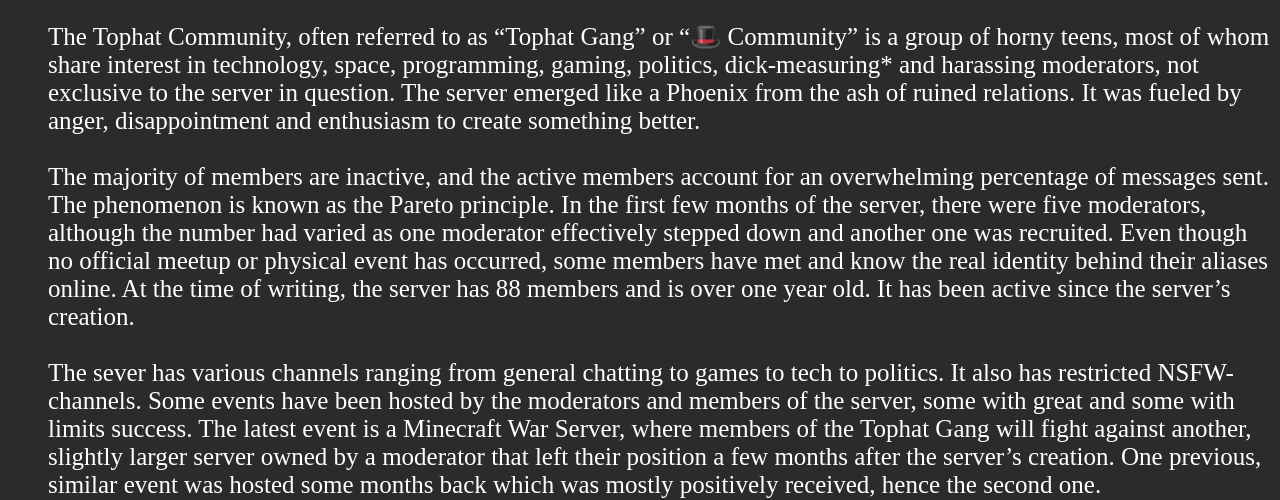
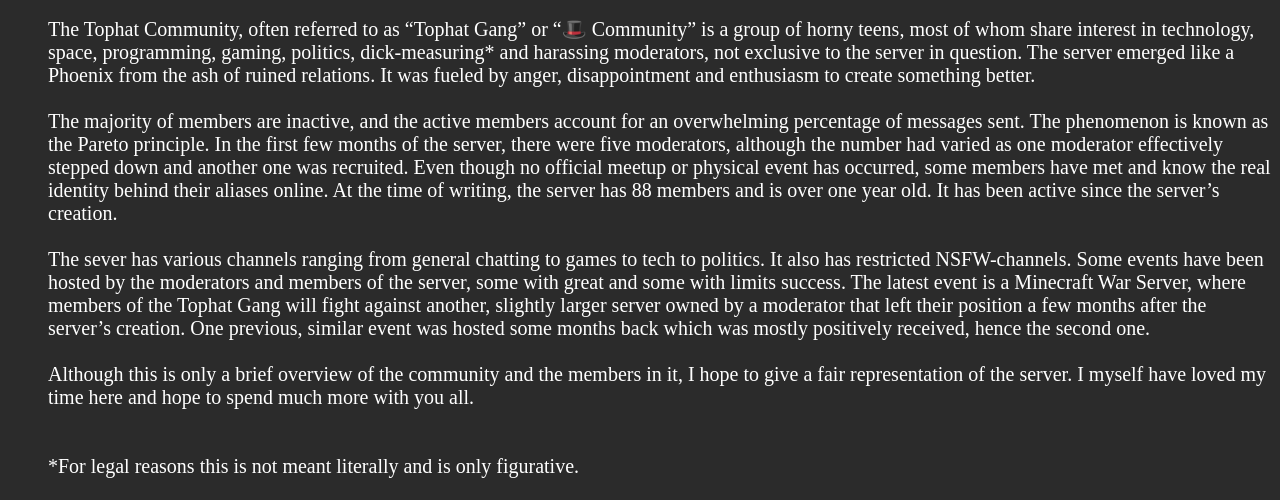
Before and after one commit to DevFlock/tophat-community, a plain HTML site: page index.html in a window 1280 px wide. Shown: the part 469-969 px from the top of the page. Drawn offline with Linux system fonts and the light colour scheme.

Commit message:
Made the who are we section text smaller.

```diff
--- a/css/styles unminified.css
+++ b/css/styles unminified.css
@@ -96,5 +96,5 @@
 }
 
 p {
-    font-size: 25px;
+    font-size: 20px;
 }
--- a/css/styles.css
+++ b/css/styles.css
@@ -1 +1 @@
-body{background-color:#2b2b2b;font-family:Bahnschrift;min-width:700px;color:#fff}.navbar{list-style-type:none;text-align:left;padding:0;margin:20px;font-weight:700}.navbar li{display:inline-block;font-size:38px;padding:0 20px 0 20px;vertical-align:middle}.inner-nav{display:inline-block;background-color:#232323;position:relative;top:9px;left:-10px;height:40px;border-radius:0 20px 20px 0}.logo{display:inline-block;background-color:#232323;border-radius:100px;width:75px;height:75px;padding:0;justify-content:center}.logo img{display:inline-block;width:50px;padding:0;position:relative;top:10px;left:-7px}.selected{color:#fff}.unselected{color:rgba(255,255,255,.75)}.unselected:hover{color:#fff}.navtext{text-decoration:none}.bold{font-weight:700}.main{margin-left:40px}.subtitle{font-size:2vmax;margin:0;padding:0;color:rgb(255,255,255,.75)}.title{font-size:5vmax;margin:0}.subheading{font-size:3vmax;margin:0}hr{margin:100px 0 100px -30px;opacity:.2}p{font-size:25px}
+body{background-color:#2b2b2b;font-family:Bahnschrift;min-width:700px;color:#fff}.navbar{list-style-type:none;text-align:left;padding:0;margin:20px;font-weight:700}.navbar li{display:inline-block;font-size:38px;padding:0 20px 0 20px;vertical-align:middle}.inner-nav{display:inline-block;background-color:#232323;position:relative;top:9px;left:-10px;height:40px;border-radius:0 20px 20px 0}.logo{display:inline-block;background-color:#232323;border-radius:100px;width:75px;height:75px;padding:0;justify-content:center}.logo img{display:inline-block;width:50px;padding:0;position:relative;top:10px;left:-7px}.selected{color:#fff}.unselected{color:rgba(255,255,255,.75)}.unselected:hover{color:#fff}.navtext{text-decoration:none}.bold{font-weight:700}.main{margin-left:40px}.subtitle{font-size:2vmax;margin:0;padding:0;color:rgb(255,255,255,.75)}.title{font-size:5vmax;margin:0}.subheading{font-size:3vmax;margin:0}hr{margin:100px 0 100px -30px;opacity:.2}p{font-size:20px}
```
